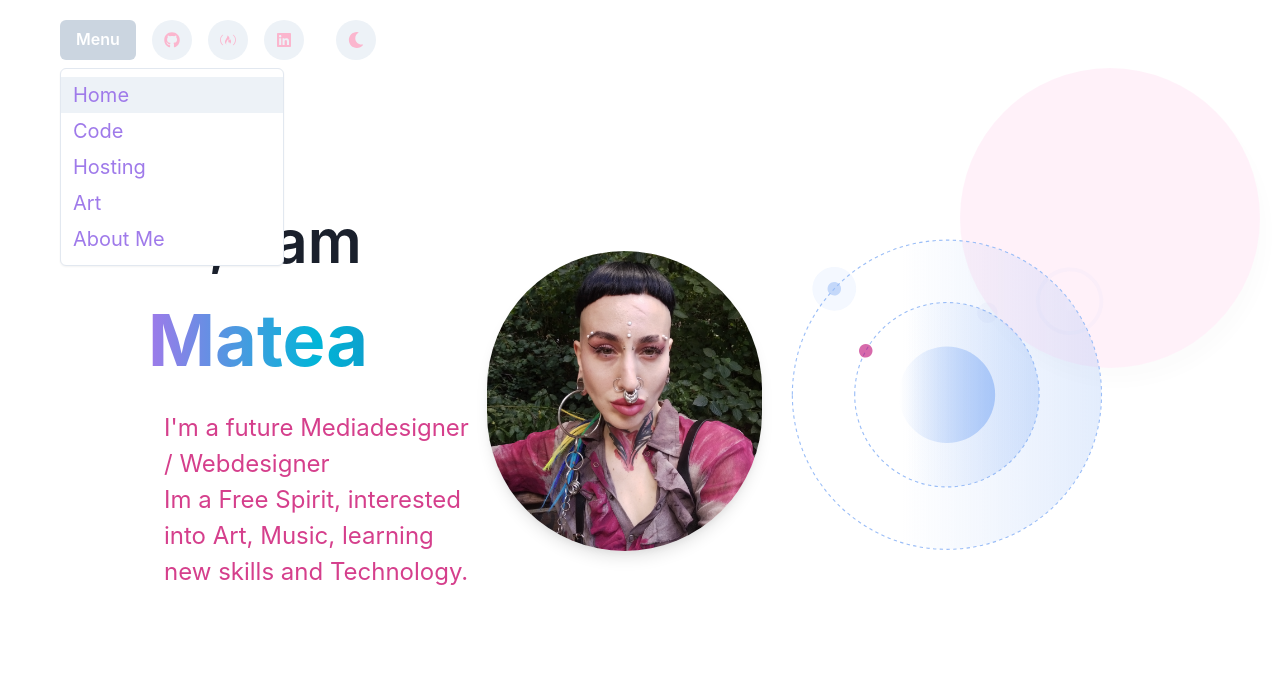
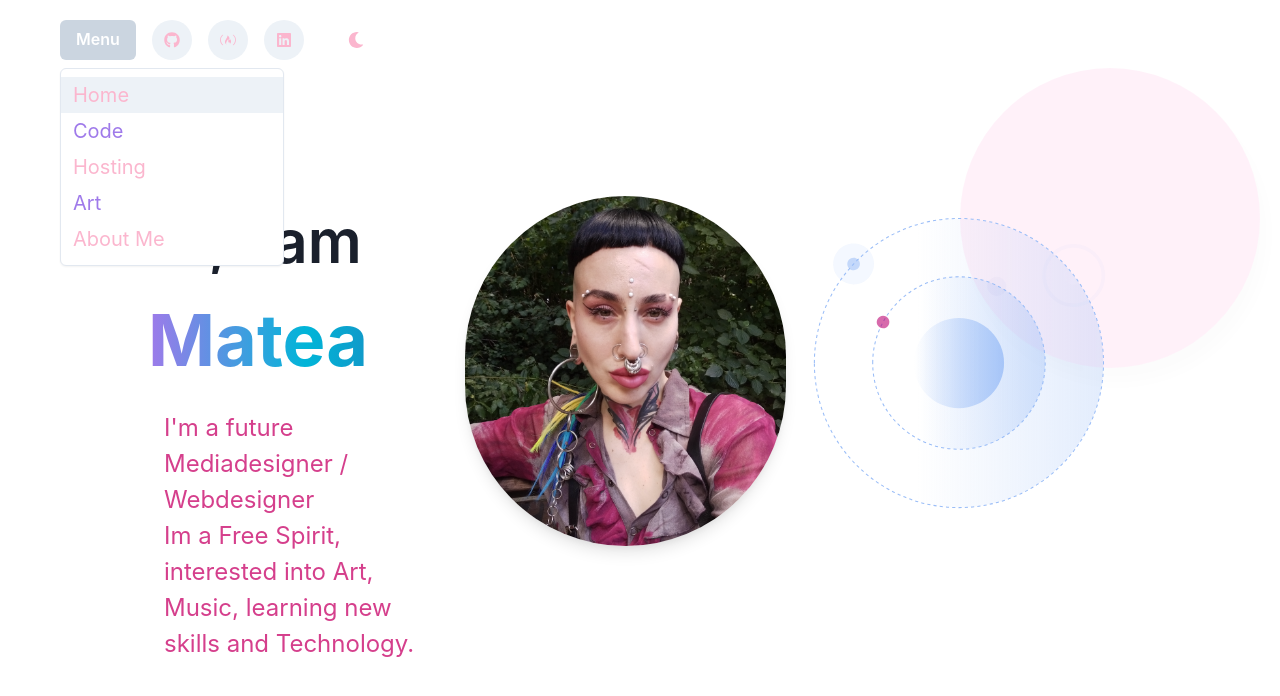
Before and after one commit to mateasportfolio/mtportfolio, a React (Create React App) app: page / in a window 1280 px wide. Both pictures are taken after a click on the button "Menu". Shown: the top 696 px of the page. Built offline with nearby package versions, Linux system fonts and the light colour scheme.

Commit message:
changed styles in Header and Home

```diff
--- a/src/components/Header.js
+++ b/src/components/Header.js
@@ -24,31 +24,40 @@ export const Header = ({ isDark, toggleColorMode }) => {
   };
 
   return (
-    <Flex w="100%">
-      <Heading ml="10" size="md" fontWeight="semibold" color="purple.400">
-        <Menu>
+    <Flex w="50%" alignContent="stretch" display="flex">
+      <Heading
+        ml="10"
+        size="md"
+        fontWeight="semibold"
+        color="purple.400"
+        alignContent="space-between"
+        flexDirection="row"
+        display="flex"
+      >
+        <Menu color="pink.200">
           <MenuButton
             as={Button}
             p={4}
             bgGradient="linear(to-r, purple.400, cyan.500, blue.600)"
             textColor="white"
+            outline="#00bcd4"
           >
             Menu
           </MenuButton>
           <MenuList>
-            <MenuItem>
+            <MenuItem color="pink.200">
               <Link to="/">Home</Link>
             </MenuItem>
             <MenuItem>
               <Link to="/code">Code</Link>
             </MenuItem>
-            <MenuItem>
+            <MenuItem color="pink.200">
               <Link to="/hosting">Hosting</Link>
             </MenuItem>
             <MenuItem>
               <Link to="/art">Art</Link>
             </MenuItem>
-            <MenuItem>
+            <MenuItem color="pink.200">
               <Link to="/aboutme">About Me</Link>
             </MenuItem>
           </MenuList>
@@ -57,6 +66,7 @@ export const Header = ({ isDark, toggleColorMode }) => {
 
       <IconButton
         ml={4}
+        outline="#00bcd4"
         color={isDark ? "whiteAlpha.1000" : "pink.200"}
         icon={<FaGithub />}
         isRound="true"
@@ -65,12 +75,14 @@ export const Header = ({ isDark, toggleColorMode }) => {
 
       <IconButton
         ml={4}
+        outline="#00bcd4"
         color={isDark ? "whiteAlpha.1000" : "pink.200"}
         icon={<FaFreeCodeCamp />}
         isRound="true"
         onClick={() => onClick("https://www.freecodecamp.org/matea")}
       ></IconButton>
       <IconButton
+        outline="#00bcd4"
         ml={4}
         color={isDark ? "whiteAlpha.1000" : "pink.200"}
         icon={<FaLinkedin />}
@@ -81,11 +93,13 @@ export const Header = ({ isDark, toggleColorMode }) => {
       ></IconButton>
 
       <IconButton
+        variant="#ffc0eb"
         ml={8}
         color={isDark ? "whiteAlpha.1000" : "pink.200"}
         icon={isDark ? <FaSun /> : <FaMoon />}
         isRound="true"
         onClick={toggleColorMode}
+        alignContent="stretch"
       ></IconButton>
     </Flex>
   );
--- a/src/pages/AboutMe.js
+++ b/src/pages/AboutMe.js
@@ -115,7 +115,6 @@ const AboutMe = () => {
           noOfLines={[1, 2, 3]}
           fontSize="4xl"
           fontFamily="body"
-          alignSelf="center"
           fontWeight="light"
         >
           Skills
@@ -180,7 +179,7 @@ const AboutMe = () => {
             p="20px"
           >
             <br />
-            <Heading size="xl" pt="15px" alignSelf="center">
+            <Heading size="4xl" pt="15px" alignSelf="center">
               Contact
             </Heading>
             <Flex
@@ -193,6 +192,7 @@ const AboutMe = () => {
                 animationData={cvijet}
                 objectFit="cover"
                 onDurationChange={6}
+                rotate=" 1 1 0 60deg"
               />
               <Lottie
                 animationData={cvijet}
@@ -238,7 +238,7 @@ const AboutMe = () => {
               type="adress"
               fontWeight={600}
               as="input"
-              placeholder="Schloßstr.128 12163"
+              placeholder="Schloßstr.128  12163"
             />
           </Stack>
         </Box>
--- a/src/pages/Home.js
+++ b/src/pages/Home.js
@@ -33,8 +33,9 @@ function Home() {
         direction={isNotSmallerScreen ? "row" : "column"}
         spacing="200px"
         p={isNotSmallerScreen ? "32" : "0"}
-        alignSelf="flex-start"
-        minWidth="50%"
+        minWidth="70%"
+        align="flex-start"
+        alignContent="stretch"
       >
         <Box mt={isNotSmallerScreen ? "0" : 16} align="flex-start">
           <Text fontSize="6xl" fontWeight="semibold">
@@ -60,30 +61,28 @@ function Home() {
         </Box>
 
         <Image
-          alignSelf="center"
+          alignSelf="inherit"
           mt={isNotSmallerScreen ? "0" : "12"}
           mb={isNotSmallerScreen ? "0" : "12"}
           maxWidth={{ base: "100vh", md: "130vh", lg: "130vh", xl: "130vh" }}
           borderRadius="full"
           backgroundColor="transparent"
           boxShadow="lg"
-          boxSize="300px"
+          boxSize="350px"
           src={xsxsa}
         />
-        {/* <Image
 
-
-          boxSize="300px"
-        /> */}
         <Lottie
+          p={3}
           animationData={spinner}
           objectFit="cover"
           onDurationChange={6}
           boxShadow="lg"
-          opacity="white "
+          opacity="0.5"
           maxWidth={{ base: "100vh", md: "130vh", lg: "130vh", xl: "130vh" }}
           borderRadius="full"
-          backgroundColor="transparent"
+          backgroundColor="white.100"
+          alignSelf="flex-start"
         />
       </Flex>
     </Stack>
--- a/src/pages/newFile.js
+++ /dev/null
@@ -1,3 +0,0 @@
-{
-  ("}");
-}
```
